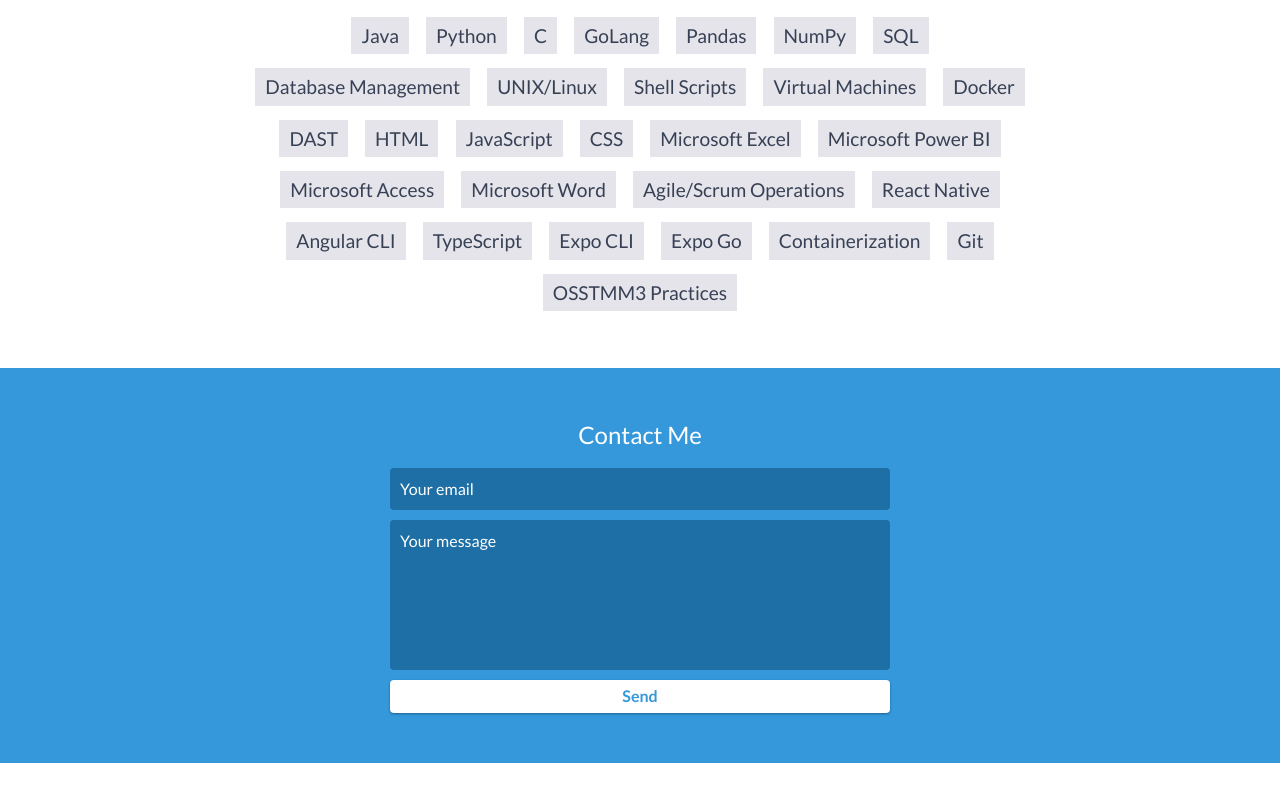
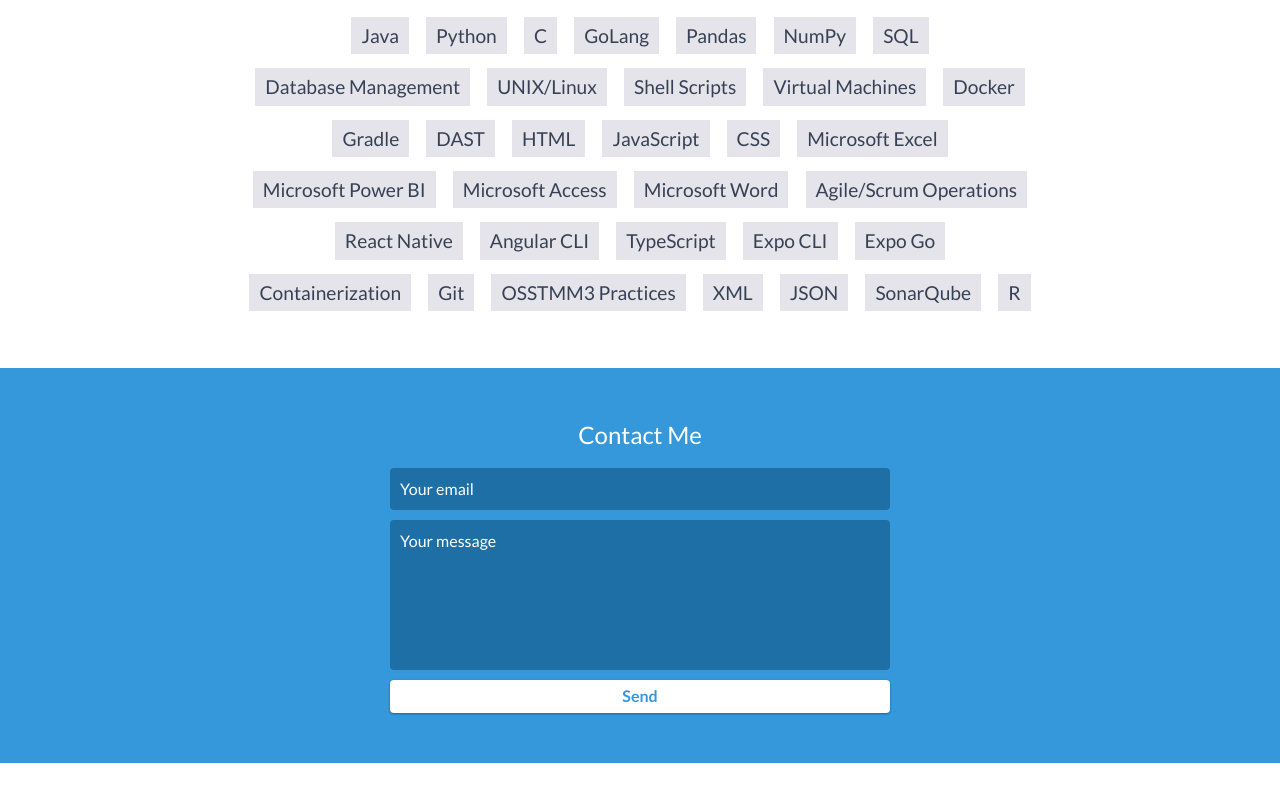
Before and after one commit to xaviercaracter/xaviercaracter.github.io, a website: page index.html in a window 1280 px wide. Shown: the part 4380-5176 px from the top of the page. Drawn offline with nearby package versions, Linux system fonts and the light colour scheme.

Commit message:
Updated Skills and Resume

```diff
--- a/index.html
+++ b/index.html
@@ -243,6 +243,7 @@
             <li>Shell Scripts</li>
             <li>Virtual Machines</li>
             <li>Docker</li>
+            <li>Gradle</li>
             <li>DAST</li>
             <li>HTML</li>
             <li>JavaScript</li>
@@ -260,6 +261,10 @@
             <li>Containerization</li>
             <li>Git</li>
             <li>OSSTMM3 Practices</li>
+            <li>XML</li>
+            <li>JSON</li>
+            <li>SonarQube</li>
+            <li>R</li>
         </ul>
     </div>
     <!-- End #skills -->
```
Also changed, not shown: 1 other file.
